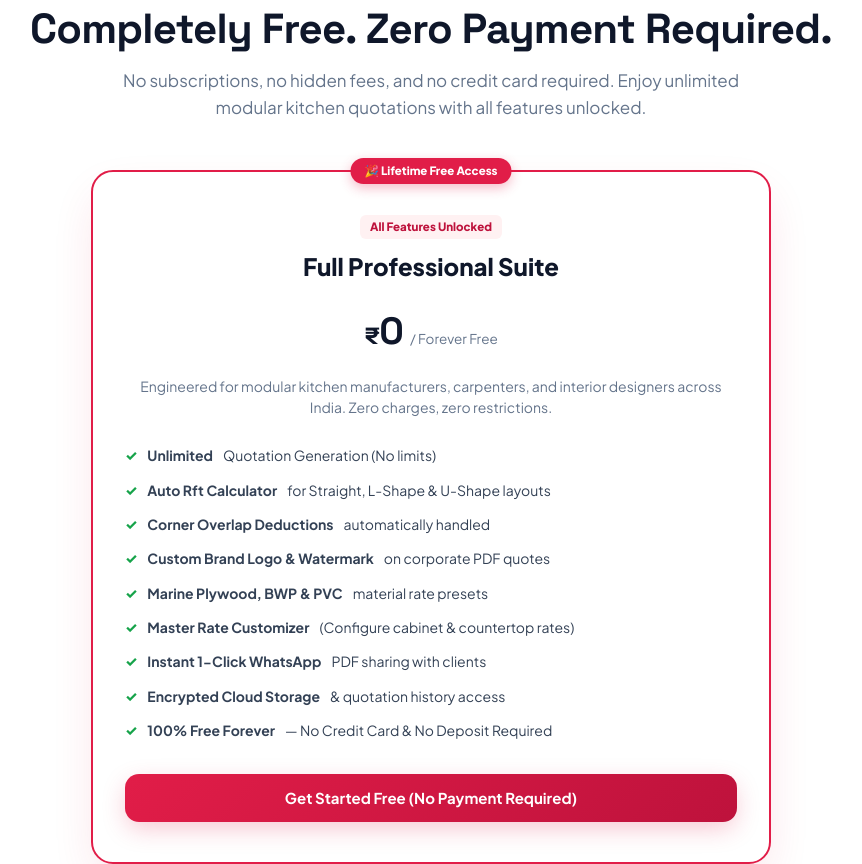
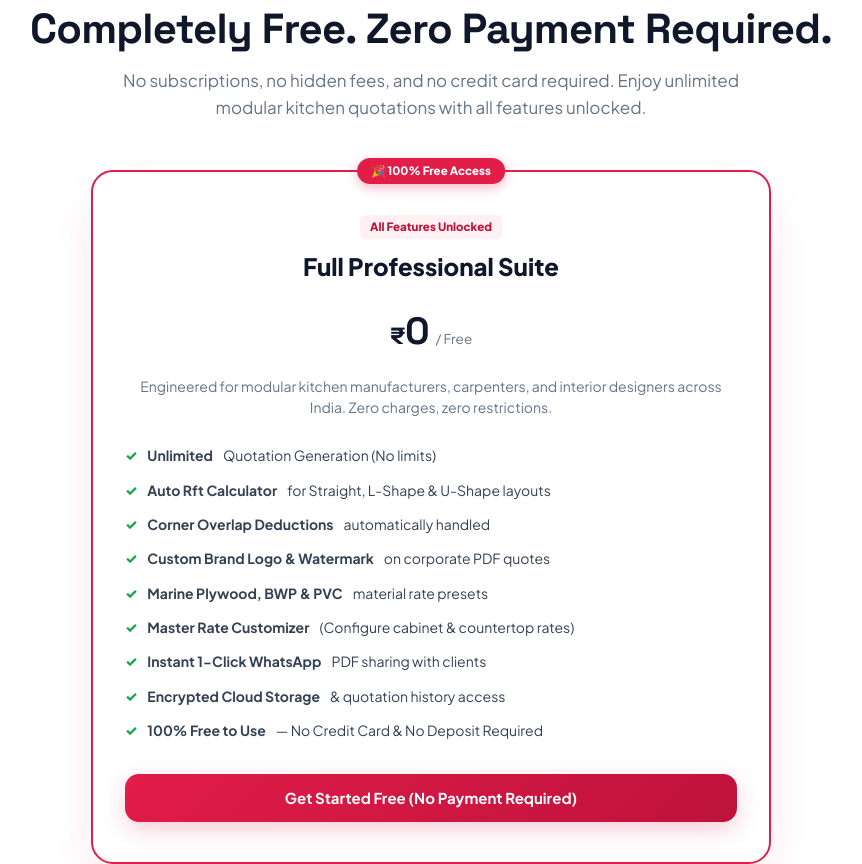
Before and after one commit to YASH2221/decormatrix-landing, a website built with Vite: page index.html in a window 1280 px wide. Shown: the part 4312-5176 px from the top of the page, without its empty margins (209-1071 px from the left). Built offline with nearby package versions, Linux system fonts and the light colour scheme.

Commit message:
refactor: update pricing and access terminology from lifetime to free access across documentation and UI

```diff
--- a/index.html
+++ b/index.html
@@ -44,7 +44,7 @@
           "@type": "Offer",
           "price": "0",
           "priceCurrency": "INR",
-          "description": "100% Free Lifetime Access with unlimited modular kitchen quotations"
+          "description": "100% Free Access with unlimited modular kitchen quotations"
         },
         "aggregateRating": {
           "@type": "AggregateRating",
@@ -618,9 +618,9 @@
       </div>
 
       <div class="pricing-grid single-card">
-        <!-- Plan: 100% Free Lifetime Access -->
+        <!-- Plan: 100% Free Access -->
         <div class="pricing-card featured-plan">
-          <div class="featured-badge">🎉 Lifetime Free Access</div>
+          <div class="featured-badge">🎉 100% Free Access</div>
           <div class="plan-header text-center">
             <span class="plan-tag tag-primary">All Features Unlocked</span>
             <h3 class="plan-name">Full Professional Suite</h3>
@@ -628,7 +628,7 @@
           <div class="plan-price" style="justify-content: center;">
             <span class="price-currency">₹</span>
             <span class="price-val">0</span>
-            <span class="price-period">/ Forever Free</span>
+            <span class="price-period">/ Free</span>
           </div>
           <p class="plan-desc text-center">
             Engineered for modular kitchen manufacturers, carpenters, and interior designers across India. Zero charges, zero restrictions.
@@ -643,7 +643,7 @@
             <li><span class="check-icon">✓</span> <strong>Master Rate Customizer</strong> (Configure cabinet & countertop rates)</li>
             <li><span class="check-icon">✓</span> <strong>Instant 1-Click WhatsApp</strong> PDF sharing with clients</li>
             <li><span class="check-icon">✓</span> <strong>Encrypted Cloud Storage</strong> & quotation history access</li>
-            <li><span class="check-icon">✓</span> <strong>100% Free Forever</strong> &mdash; No Credit Card & No Deposit Required</li>
+            <li><span class="check-icon">✓</span> <strong>100% Free to Use</strong> &mdash; No Credit Card & No Deposit Required</li>
           </ul>
 
           <a href="https://app.decormatrix.in" target="_blank" class="btn btn-primary btn-block glow-btn">
@@ -715,7 +715,7 @@
     <div class="container text-center">
       <div class="cta-banner-inner">
         <h2 class="cta-title">Start Generating Professional Quotes Today</h2>
-        <p class="cta-desc">DecorMatrix is 100% free forever. No credit card, no subscription, and no hidden fees required.</p>
+        <p class="cta-desc">DecorMatrix is 100% free to use. No credit card, no subscription, and no hidden fees required.</p>
         <div class="cta-btn-wrap">
           <a href="https://app.decormatrix.in" target="_blank" class="btn btn-primary btn-large glow-btn">
             <span>Start Creating Quotes (100% Free)</span>
```
Also changed, not shown: README.md.
